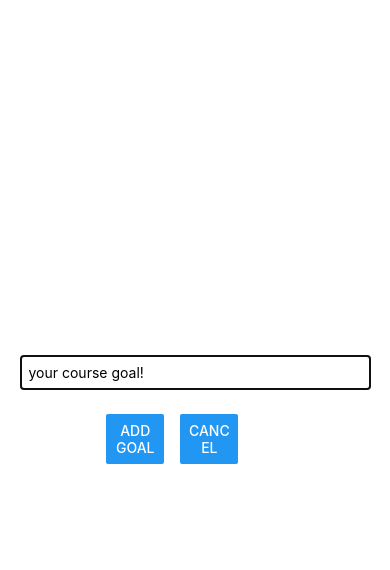
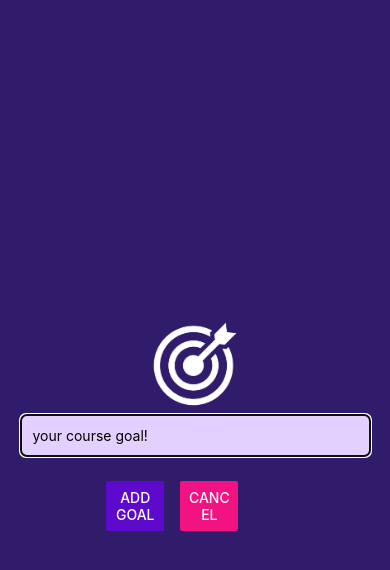
Before and after one commit to noahneville/goals-app-reactnative, a React Native app: screen / in a window 390 px wide. Both pictures are taken after a click on the button "ADD NEW GOAL". Shown: the top 570 px of the page. Built offline with nearby package versions, Linux system fonts and the light colour scheme.

Commit message:
added img file to the modal, made style modifications overall

```diff
--- a/App.js
+++ b/App.js
@@ -3,6 +3,7 @@ import { useState } from 'react';
 import { StyleSheet, View, Button, FlatList } from 'react-native';
 import GoalInput from './components/GoalInput';
 import GoalItem from './components/GoalItem';
+import { StatusBar } from 'expo-status-bar'
 
 export default function App() {
   const [modalIsVisible, setModalIsVisible] = useState(false);
@@ -37,6 +38,8 @@ export default function App() {
   }
 
   return (
+    <>
+    <StatusBar style="light"/>
     <View style={styles.appContainer}>
       <Button
         title='Add New Goal'
@@ -68,6 +71,7 @@ export default function App() {
         />
       </View>
     </View>
+    </>
   );
 }
 
@@ -76,6 +80,7 @@ const styles = StyleSheet.create({
     paddingTop: 50,
     paddingHorizontal: 16,
     flex: 1,
+    backgroundColor: '#1e085a'
   },
   goalsContainer: {
     flex: 5,
--- a/components/GoalInput.js
+++ b/components/GoalInput.js
@@ -1,10 +1,12 @@
-import { StyleSheet, Modal, View, TextInput, Button } from 'react-native';
-
+import { StyleSheet, Modal, View, TextInput, Button, Image } from 'react-native';
 function GoalInput(props) {
 
   return (
     <Modal visible={props.visible} animationType="slide">
       <View style={styles.inputContainer}>
+        <Image
+          style={styles.image}
+          source={require('../assets/img/goal.png')}/>
         <TextInput
           style={styles.textInput}
           placeholder='your course goal!'
@@ -14,12 +16,14 @@ function GoalInput(props) {
         <View style={styles.buttonContainer}>
           <View style={styles.button}>
             <Button
+              color="#5e0acc"
               title='Add Goal'
               onPress={props.addGoalHandler}
             />
           </View>
           <View style={styles.button}>
             <Button
+              color="#f31282"
               title="Cancel"
               onPress={props.onCancel}
             />
@@ -35,16 +39,16 @@ const styles = StyleSheet.create({
   inputContainer: {
     justifyContent: 'center',
     alignItems: 'center',
-    marginBottom: 24,
-    borderBottomWidth: 1,
-    borderBottomColor: '#cccccc',
     flex: 1,
+    backgroundColor: '#311b6b'
   },
   textInput: {
     borderWidth: 1,
-    borderColor: '#cccccc',
+    borderColor: '#e4d0ff',
+    backgroundColor: '#e4d0ff',
+    borderRadius: 6,
     width: '90%',
-    padding: 8,
+    padding: 12,
   },
   buttonContainer: {
     flexDirection: 'row',
@@ -54,6 +58,11 @@ const styles = StyleSheet.create({
     marginHorizontal: 8,
     width: '30%'
   },
+  image: {
+    width: 100,
+    height: 100,
+    padding: 8,
+  }
 });
 
 export default GoalInput;
```
Also changed, not shown: assets/img/goal.png (added).
